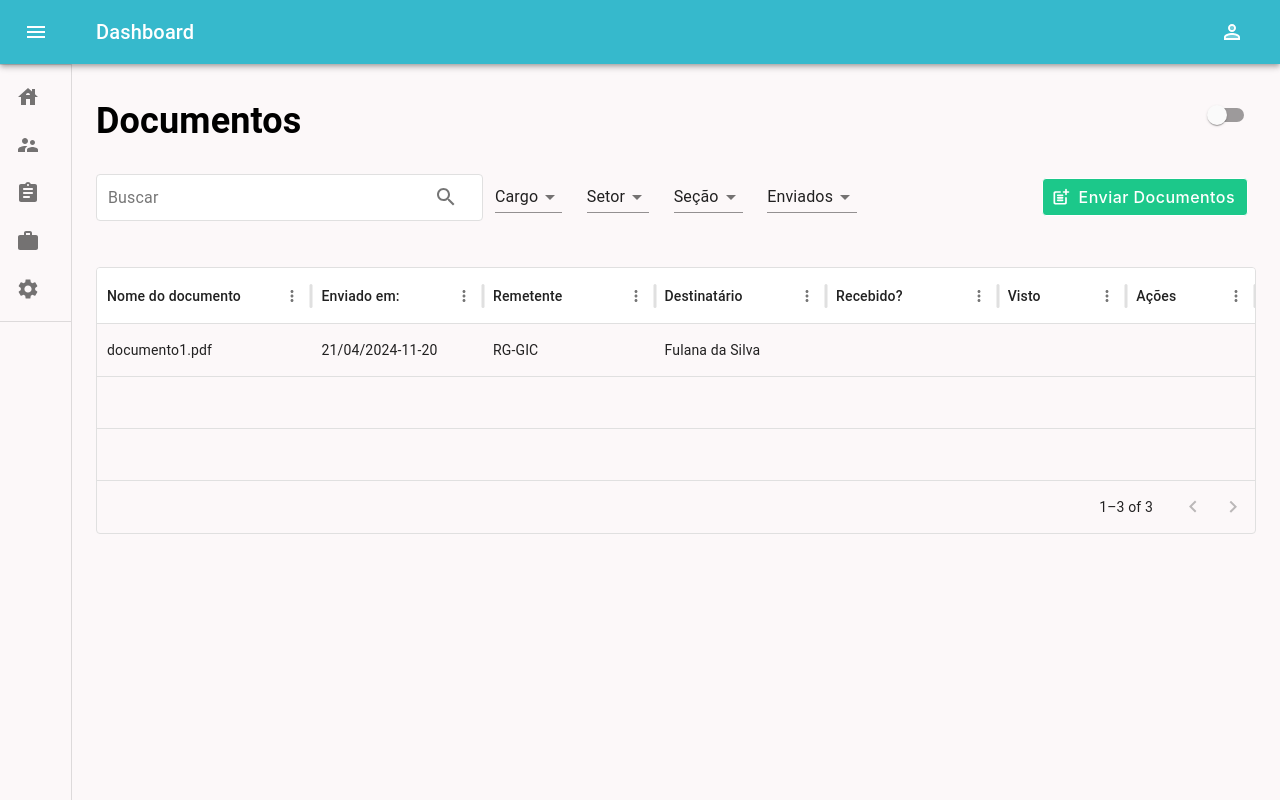
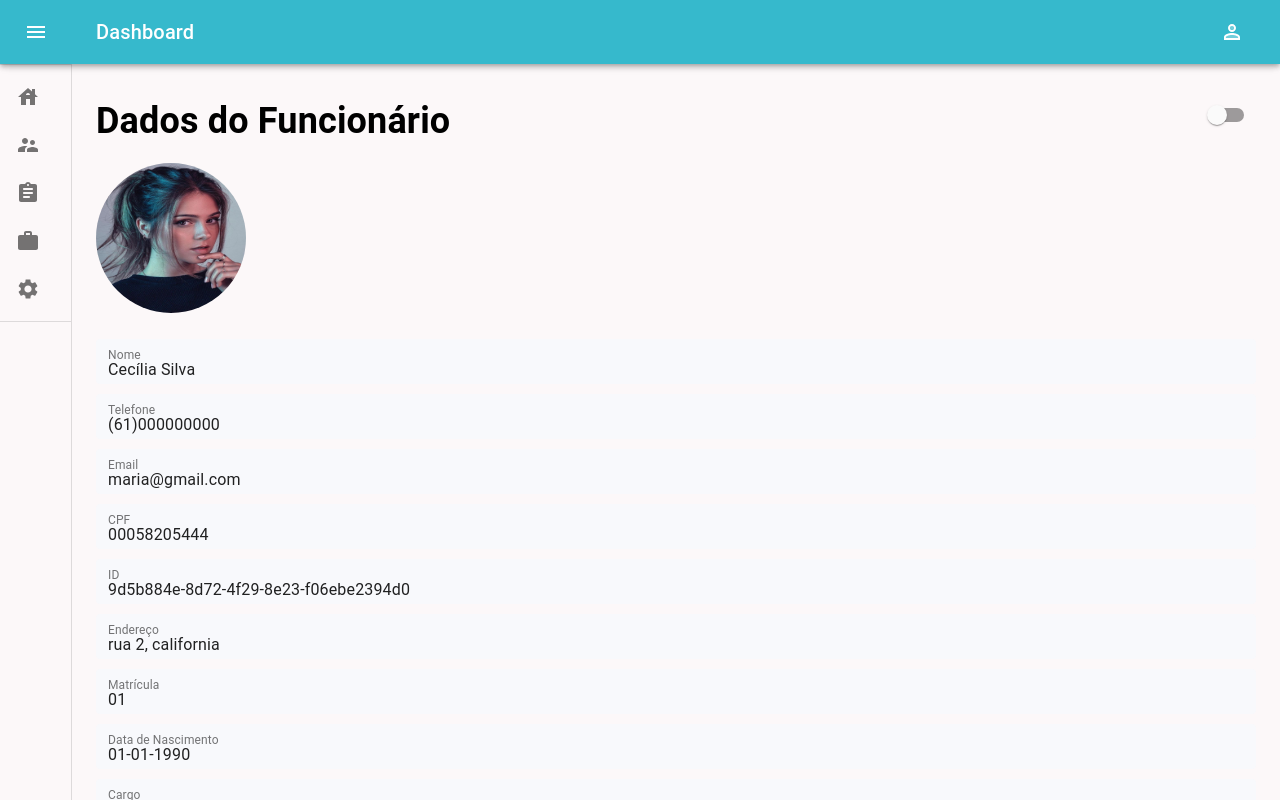
Before and after one commit to ketlen-Batista/gerenciador-front-end, a React (Vite) app: page / in a window 1280 px wide. Built offline with nearby package versions, Linux system fonts and the light colour scheme; the HTML template or start-up script is replaced by a standard one.

Commit message:
feat: Layout da tela de dados do funcionário

```diff
--- a/src/components/TextInput/styles.ts
+++ b/src/components/TextInput/styles.ts
@@ -3,8 +3,8 @@ import { makeStyles, createStyles } from '@material-ui/core/styles';
 export const useStyles = makeStyles((theme) =>
   createStyles({
     styledInput: {
-      backgroundColor: '#fff',
-      border: '1px solid #e0e0e0',
+      backgroundColor: 'var(--Light)',
+      border: 'var(--Light)',
       borderRadius: 4,
       'box-sizing': 'border-box',
       '&:after': {
@@ -22,7 +22,7 @@ export const useStyles = makeStyles((theme) =>
       },
     },
     disabled: {
-      backgroundColor: 'hsl(0,0%,95%)',
+      backgroundColor: 'var(--Light)',
     },
     miniInput: {
       padding: '21px 12px 5px',
--- a/src/global.css
+++ b/src/global.css
@@ -9,6 +9,7 @@
   --Dark: #5a5c69;
   --Background: #fcf8f9;
   --ColorFont: #000000;
+  --GreenDark: #099f68;
 }
 
 * {
--- a/src/pages/Dashboard/index.jsx
+++ b/src/pages/Dashboard/index.jsx
@@ -10,15 +10,16 @@ import Container from '@material-ui/core/Container';
 import MenuIcon from '@material-ui/icons/Menu';
 import PersonOutlineTwoToneIcon from '@material-ui/icons/PersonOutlineTwoTone';
 // import Employees from '../Employees';
-import DocumentsPage from '../DocumentsPage';
+// import DocumentsPage from '../DocumentsPage';
 import Sidebar from '../../components/Sidebar';
 import * as S from './styles';
+import EmployeeData from '../EmployeeData';
 
 function Dashboard({ isDark, handleThemeMode }) {
   const classes = S.useStyles();
 
   const [open, setOpen] = React.useState(false);
-  const [titlePage, setTitlePage] = React.useState('Documentos');
+  const [titlePage, setTitlePage] = React.useState('Dados do Funcionário');
 
   const handleDrawerOpen = () => {
     setOpen(true);
@@ -102,7 +103,10 @@ function Dashboard({ isDark, handleThemeMode }) {
           {/* <Employees /> */}
 
           {/* TELA_DOCUMENTOS */}
-          <DocumentsPage />
+          {/* <DocumentsPage /> */}
+
+          {/* DADOS_DO_FUNCIONÁRIO */}
+          <EmployeeData />
         </Container>
       </main>
     </div>
--- a/src/pages/DocumentsPage/index.tsx
+++ b/src/pages/DocumentsPage/index.tsx
@@ -1,6 +1,6 @@
 //PÁGINA FUNCIONARIOS
 import React, { useState } from 'react';
-import TextInput from '../../components//TextInput';
+import TextInput from '../../components/TextInput';
 import SelectCustom from '../../components/SelectCustom';
 import SearchIcon from '@material-ui/icons/Search';
 import IconButton from '@material-ui/core/IconButton';
--- /dev/null
+++ b/src/pages/EmployeeData/index.jsx
@@ -0,0 +1,163 @@
+import React, { useState } from 'react';
+import * as S from './styles';
+import avatar from '../../assets/avatar1.jpg';
+import TextInput from '../../components/TextInput';
+
+const data = {
+  id: '9d5b884e-8d72-4f29-8e23-f06ebe2394d0',
+  name: 'Cecília Silva',
+  email: 'maria@gmail.com',
+  phone: '(61)000000000',
+  cpf: '00058205444',
+  address: 'rua 2, california',
+  registration: '01',
+  dateOfBirth: '01-01-1990',
+  office: 'Gerente',
+  sector: 'Educação',
+  section: 'Colégio Fátima Rodrigues',
+  status: 'Ativa',
+};
+
+function EmployeeData() {
+  const [name, setName] = useState(data.name);
+  const [phone, setPhone] = useState(data.phone);
+  const [email, setEmail] = useState(data.email);
+  const [cpf, setCpf] = useState(data.cpf);
+  const [id, setId] = useState(data.id);
+  const [endereço, setEndereço] = useState(data.address);
+  const [matrícula, setMatrícula] = useState(data.registration);
+  const [data_de_nascimento, setData_de_nascimento] = useState(
+    data.dateOfBirth
+  );
+  const [cargo, setCargo] = useState(data.office);
+  const [setor, setSetor] = useState(data.sector);
+  const [seção, setSeção] = useState(data.section);
+
+  return (
+    <div style={{ display: 'flex', gap: '10px', flexDirection: 'column' }}>
+      {/* IMAGEM DO FUNCIONÁRIO */}
+      <S.Image src={avatar} />
+
+      {/* INPUT DO NOME */}
+      <TextInput
+        name="name"
+        label="Nome"
+        value={name}
+        placeholder="Nome"
+        onChange={(event) => setName(event.target.value)}
+        mini
+      />
+
+      {/* INPUT DO TELEFONE */}
+      <TextInput
+        name="phone"
+        label="Telefone"
+        value={phone}
+        placeholder="Telefone"
+        onChange={(event) => setPhone(event.target.value)}
+        mini
+      />
+
+      {/* INPUT DO EMAIL */}
+      <TextInput
+        name="email"
+        label="Email"
+        value={email}
+        placeholder="Email"
+        onChange={(event) => setEmail(event.target.value)}
+        mini
+      />
+
+      {/* INPUT DO CPF */}
+      <TextInput
+        name="cpf"
+        label="CPF"
+        value={cpf}
+        placeholder="CPF"
+        onChange={(event) => setCpf(event.target.value)}
+        mini
+      />
+
+      {/* INPUT DO ID */}
+      <TextInput
+        name="id"
+        label="ID"
+        value={id}
+        placeholder="ID"
+        onChange={(event) => setId(event.target.value)}
+        mini
+      />
+
+      {/* INPUT DO ENDEREÇO */}
+      <TextInput
+        name="address"
+        label="Endereço"
+        value={endereço}
+        placeholder="Endereço"
+        onChange={(event) => setEndereço(event.target.value)}
+        mini
+      />
+
+      {/* INPUT DO MATRÍCULA */}
+      <TextInput
+        name="registration"
+        label="Matrícula"
+        value={matrícula}
+        placeholder="Matrícula"
+        onChange={(event) => setMatrícula(event.target.value)}
+        mini
+      />
+
+      {/* INPUT DO DATA DE NASCIMENTO */}
+      <TextInput
+        name="dateOfBirth"
+        label="Data de Nascimento"
+        value={data_de_nascimento}
+        placeholder="Data de nascimento"
+        onChange={(event) => setData_de_nascimento(event.target.value)}
+        mini
+      />
+
+      {/* INPUT DO CARGO */}
+      <TextInput
+        name="office"
+        label="Cargo"
+        value={cargo}
+        placeholder="Cargo"
+        onChange={(event) => setCargo(event.target.value)}
+        mini
+      />
+
+      {/* INPUT DO SETOR */}
+      <TextInput
+        name="sector"
+        label="Setor"
+        value={setor}
+        placeholder="Setor"
+        onChange={(event) => setSetor(event.target.value)}
+        mini
+      />
+
+      {/* INPUT DO SEÇÃO */}
+      <TextInput
+        name="section"
+        label="Seção"
+        value={seção}
+        placeholder="Seção"
+        onChange={(event) => setSeção(event.target.value)}
+        mini
+      />
+      <S.ContainerButton>
+        <S.ButtonStyle
+          //   variant="contained"
+          //   color="inherit"
+          disableElevation
+        >
+          Salvar
+        </S.ButtonStyle>
+      </S.ContainerButton>
+    </div>
+  );
+}
+
+export default EmployeeData;
--- /dev/null
+++ b/src/pages/EmployeeData/styles.ts
@@ -0,0 +1,50 @@
+import styled from 'styled-components';
+import { withStyles } from '@material-ui/core/styles';
+import { Button } from '@material-ui/core';
+
+export const Image = styled.img`
+  width: 150px;
+  height: 150px;
+  border-radius: 50%;
+  margin-top: 16px;
+  margin-bottom: 16px;
+`;
+
+export const ContainerButton = styled.div`
+  width: 20px;
+  background-color: var(--Success);
+  margin-right: 56px;
+  margin-left: auto;
+  margin-top: 16px;
+`;
+
+export const ButtonStyle = withStyles({
+  root: {
+    boxShadow: 'none',
+    textTransform: 'none',
+    fontWeight: 600,
+    fontSize: 16,
+    padding: '6px 12px',
+    border: '1px solid',
+    lineHeight: 1.5,
+    backgroundColor: 'var(--Success)',
+    borderColor: 'var(--Success)',
+    color: 'var(--Light)',
+
+    '&:hover': {
+      backgroundColor: 'var(--Success)',
+      borderColor: 'var(--Success)',
+      boxShadow: 'none',
+      color: 'var(--Light)',
+    },
+    '&:active': {
+      boxShadow: 'none',
+      backgroundColor: 'var(--Success)',
+      borderColor: 'var(--Success)',
+      color: 'var(--Light)',
+    },
+    '&:focus': {
+      boxShadow: '0 0 0 0.2rem var(--GreenDark)',
+    },
+  },
+})(Button);
--- a/src/pages/Employees/index.tsx
+++ b/src/pages/Employees/index.tsx
@@ -1,6 +1,6 @@
 //PÁGINA FUNCIONARIOS
 import React, { useState } from 'react';
-import TextInput from '../../components//TextInput';
+import TextInput from '../../components/TextInput';
 import SelectCustom from '../../components/SelectCustom';
 import SearchIcon from '@material-ui/icons/Search';
 import IconButton from '@material-ui/core/IconButton';
```
Also changed, not shown: src/assets/avatar1.jpg (added), src/assets/ketlen.jpeg (added).
